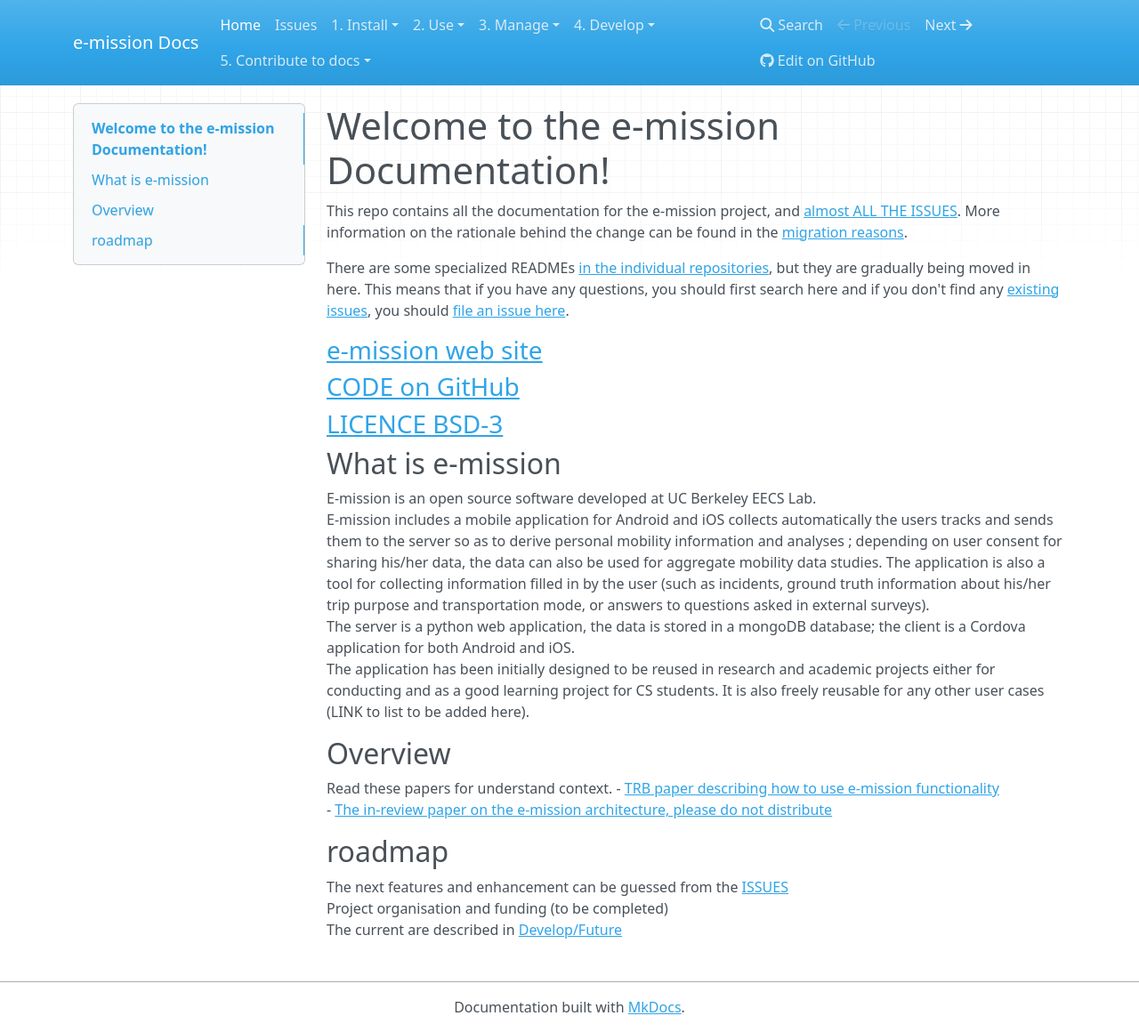
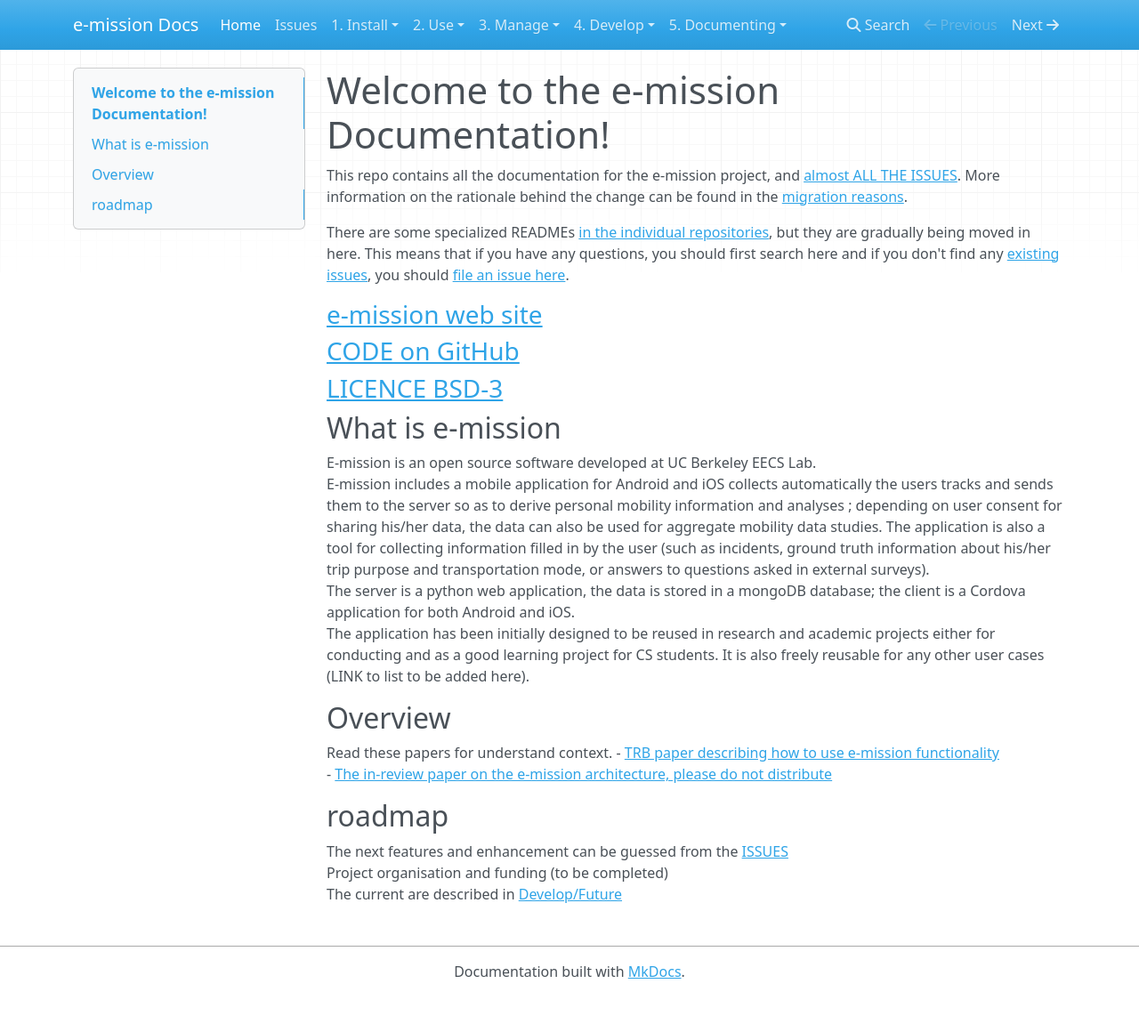
Before and after one commit to e-mission/e-mission-docs, an MkDocs documentation site: the page built from docs/README.md, in a window 1280 px wide and 1160 px high. Shown: the whole window at 89% size. Built offline with MkDocs 1.6.1, drawn with Linux system fonts in a browser that asks for light colours; nearby versions of some CDN libraries; some of the changed lines change nothing that is shown.

Commit message:
Update mkdocs.yml

```diff
--- a/mkdocs.yml
+++ b/mkdocs.yml
@@ -1,7 +1,4 @@
 site_name: e-mission Docs
-repo_url: https://github.com/e-mission/
-site_url: https://e-mission.eecs.berkeley.edu/
-site_description: the documentation of e-mission, an open source personal mobility tracking software from UC Berkeley EECS lab
 
 nav:
 - Home: 'README.md'
@@ -12,12 +9,12 @@
     - '3. Configuring authentication': 'install/configuring_authentication.md'
     - '4. Multi-layer stack': 'install/multi_layer_stack.md'
 - 2. Use:
-    - 'Use the app': 'end_user.md'
+    - 'Use the app': 'use/end_user.md'
 - 3. Manage:
-    - '1. Troubleshooting the app': 'troubleshooting_app_faq.md'
-    - '2. Troubleshooting the server': 'troubleshooting_server_faq.md'
-    - '3. Evaluation procedure': 'evaluation_procedure.md'
-    - '4. Requesting data as a collaborator': 'requesting_data_as_a_collaborator.md'
+    - '1. Troubleshooting the app': 'manage/troubleshooting_app_faq.md'
+    - '2. Troubleshooting the server': 'manage/troubleshooting_server_faq.md'
+    - '3. Evaluation procedure': 'manage/evaluation_procedure.md'
+    - '4. Requesting data as a collaborator': 'manage/requesting_data_as_a_collaborator.md'
 - 4. Develop:
     - Tutorial:
         - 'Workshop intro': 'dev/tutorial/hands-on-overview.md'
@@ -55,6 +52,6 @@
         - '5. Analysis': 'dev/future/analysis.md'
         - '6. Scalability': 'dev/future/scalability.md'
         - '7. Unanswered questions': 'dev/future/unanswered_questions.md'
-- 5. Contribute to docs:
+- 5. Documenting:
         - 'Contributing': 'contribute_to_the_doc/CONTRIBUTING.md'
         - 'Docs reorganisation' : 'contribute_to_the_doc/migration_reason.md'
```
